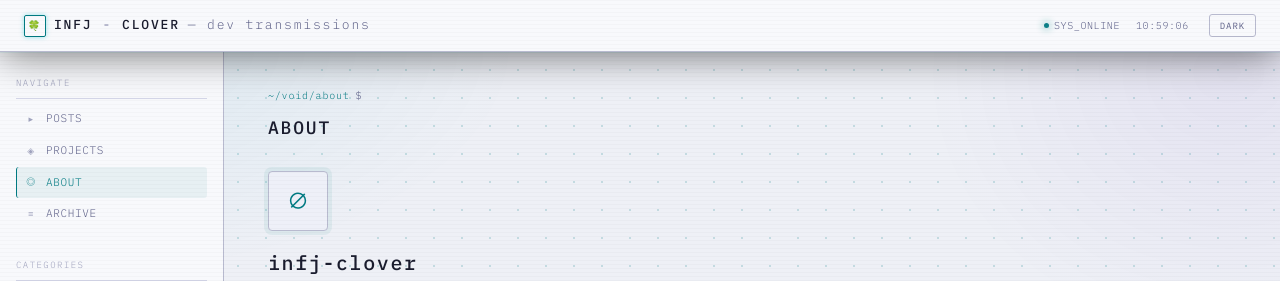
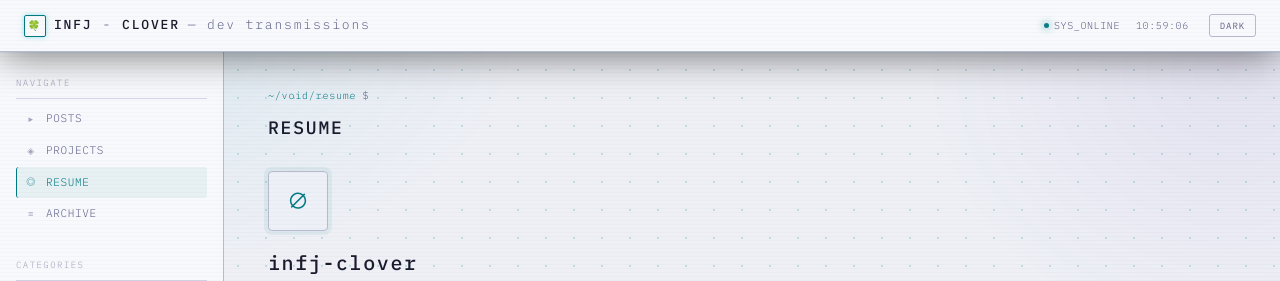
Before and after one commit to infj-clover/infj-clover.github.io, a Jekyll site: the page built from pages/resume.html, in a window 1280 px wide. Shown: the top 281 px of the page. Built offline with Jekyll 4.4.1, drawn with Linux system fonts in a browser that asks for light colours.

Commit message:
docs : about -> Resume

```diff
--- a/_includes/sidebar.html
+++ b/_includes/sidebar.html
@@ -9,9 +9,9 @@
        href="{{ '/projects/' | relative_url }}">
       <span class="nav-ic">◈</span> PROJECTS
     </a>
-    <a class="nav-link {% if page.url contains '/about' %}active{% endif %}"
-       href="{{ '/about/' | relative_url }}">
-      <span class="nav-ic">◎</span> ABOUT
+    <a class="nav-link {% if page.url contains '/resume' %}active{% endif %}"
+       href="{{ '/resume/' | relative_url }}">
+      <span class="nav-ic">◎</span> RESUME
     </a>
     <a class="nav-link {% if page.url contains '/archive' %}active{% endif %}"
        href="{{ '/archive/' | relative_url }}">
--- a/pages/about.html
+++ b/pages/resume.html
@@ -1,12 +1,12 @@
 ---
 layout: default
-title: About
-permalink: /about/
+title: Resume
+permalink: /resume/
 ---
 
 <div class="ph">
-  <div class="ph-path"><span class="ph-path-accent">~/void/about</span> $</div>
-  <div class="ph-title">ABOUT</div>
+  <div class="ph-path"><span class="ph-path-accent">~/void/resume</span> $</div>
+  <div class="ph-title">RESUME</div>
 </div>
 
 <div class="about-hero">
```
Also changed, not shown: 9 other files.
